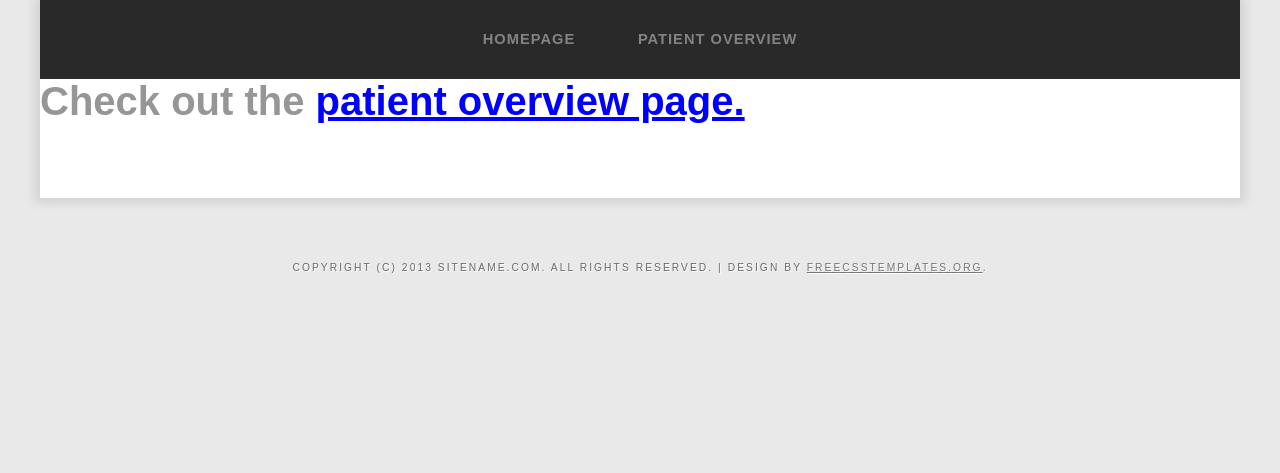
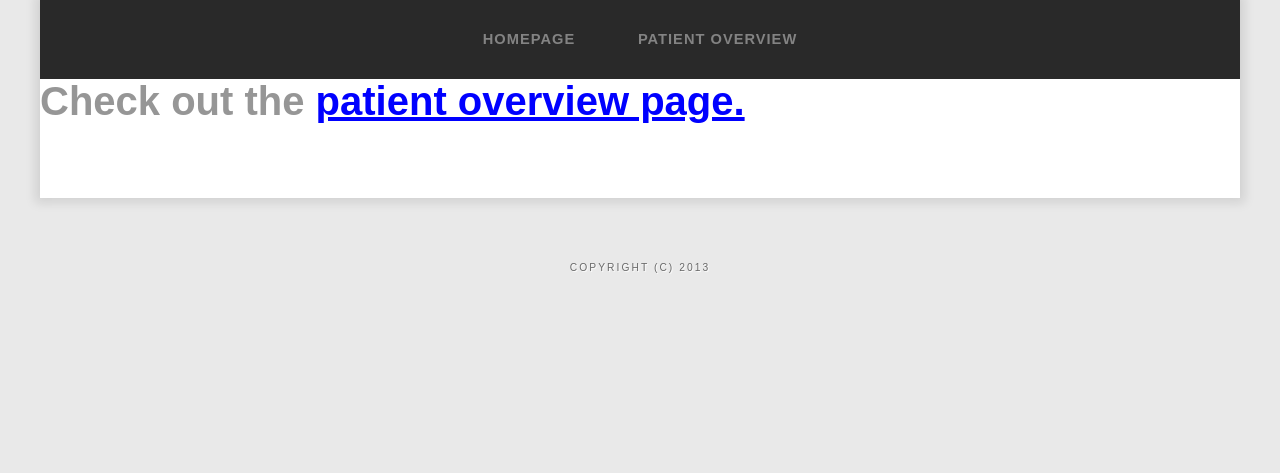
Before and after one commit to scottcunningham/wasp-watcher, a Flask app: page / in a window 1280 px wide. Shown: the part 192-665 px from the top of the page. Run offline with Flask 2, Linux system fonts and the light colour scheme.

Commit message:
removed footer copyright line

```diff
--- a/templates/customers.html
+++ b/templates/customers.html
@@ -27,7 +27,7 @@
 	</div>
 </div>
 <div id="copyright">
-	<p>Copyright (c) 2013 Sitename.com. All rights reserved. | Design by <a href="http://www.freecsstemplates.org/" rel="nofollow">FreeCSSTemplates.org</a>.</p>
+	<p>Copyright (c) 2013</p>
 </div>
 </body>
 </html>
--- a/templates/graphs.html
+++ b/templates/graphs.html
@@ -72,7 +72,7 @@
 	</div>
 </div>
 <div id="copyright">
-	<p>Copyright (c) 2013 Sitename.com. All rights reserved. | Design by <a href="http://www.freecsstemplates.org/" rel="nofollow">FreeCSSTemplates.org</a>.</p>
+	<p>Copyright (c) 2013</p>
 </div>
 </body>
 </html>
--- a/templates/index.html
+++ b/templates/index.html
@@ -93,7 +93,7 @@ $( document ).ready(function() {
 	</div>
 </div>
 <div id="copyright">
-	<p>Copyright (c) 2013 Sitename.com. All rights reserved. | Design by <a href="http://www.freecsstemplates.org/" rel="nofollow">FreeCSSTemplates.org</a>.</p>
+	<p>Copyright (c) 2013</p>
 </div>
 </body>
 </html>
--- a/templates/landing.html
+++ b/templates/landing.html
@@ -20,7 +20,7 @@
 	</div>
 </div>
 <div id="copyright">
-	<p>Copyright (c) 2013 Sitename.com. All rights reserved. | Design by <a href="http://www.freecsstemplates.org/" rel="nofollow">FreeCSSTemplates.org</a>.</p>
+	<p>Copyright (c) 2013</p>
 </div>
 </body>
 </html>
```
